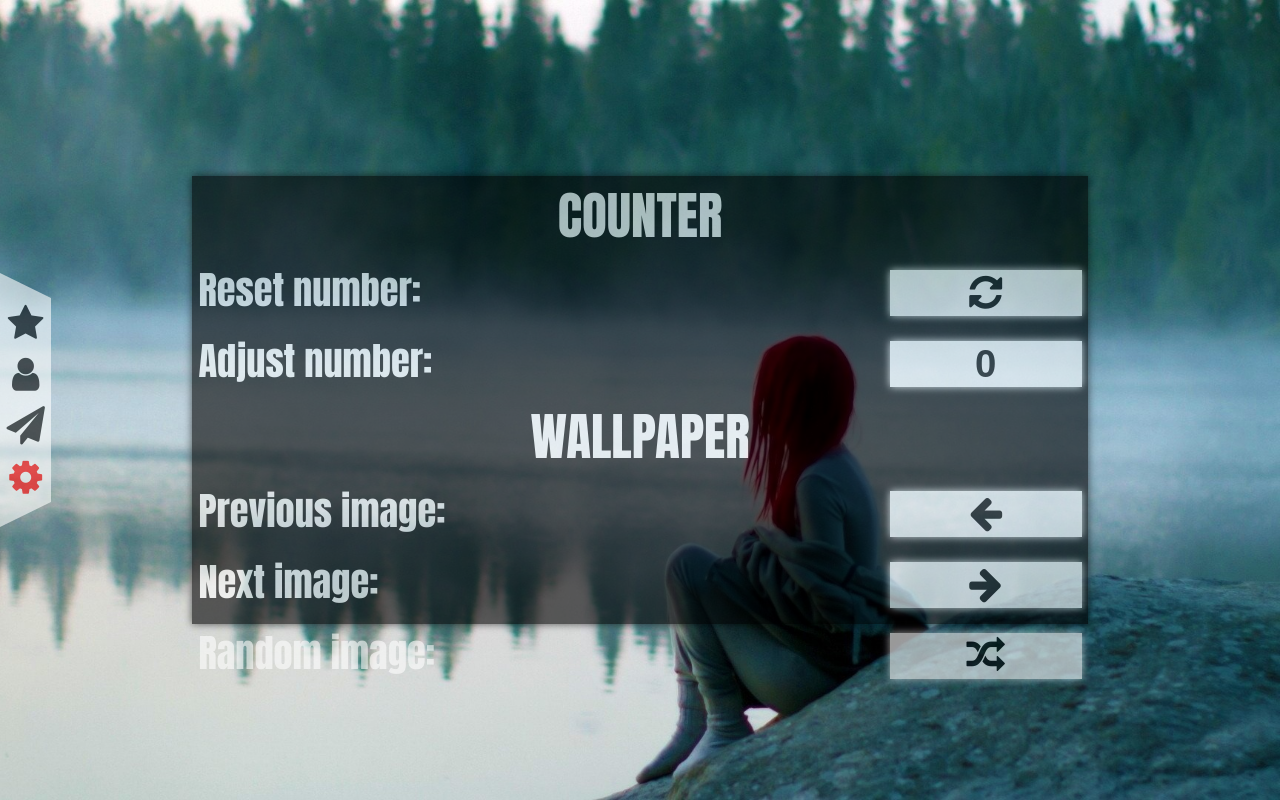
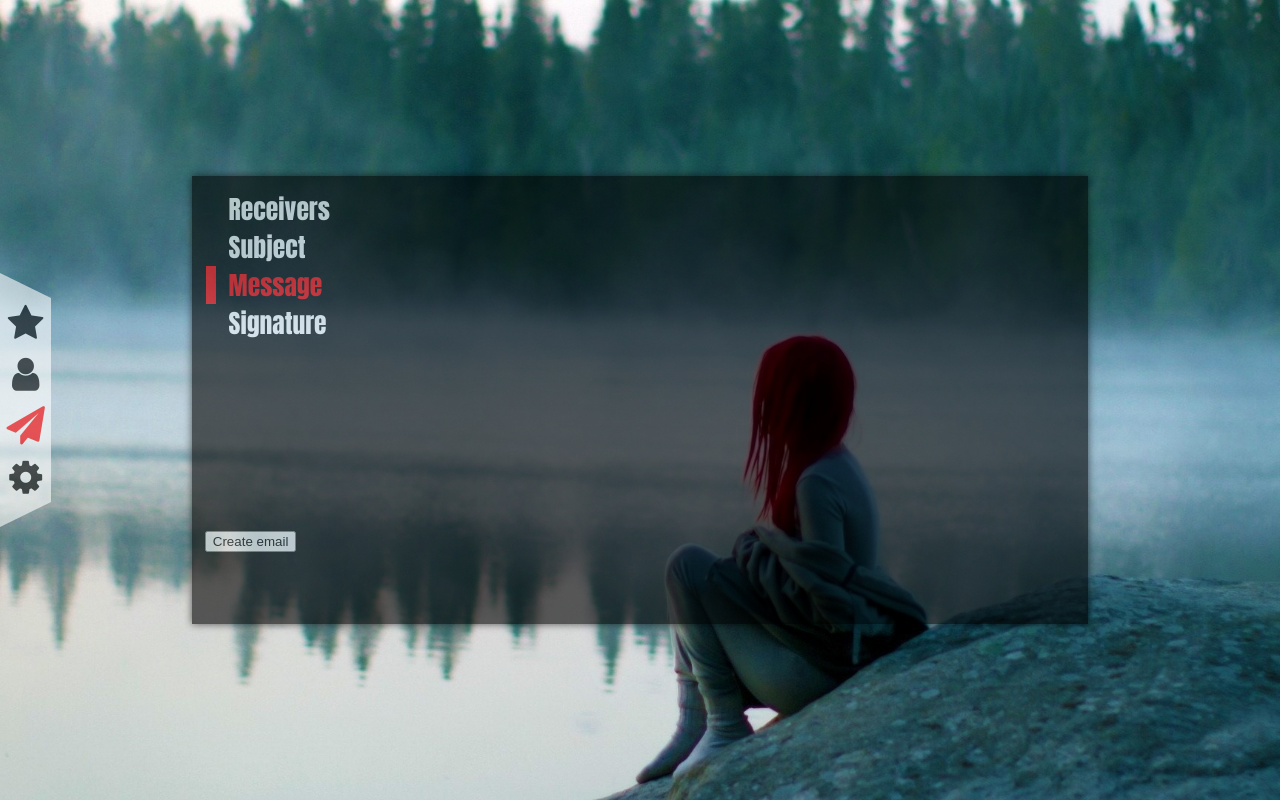
Before and after one commit to vrubliuk/statistics, a Vue app: page / in a window 1280 px wide. Built offline with nearby package versions, Linux system fonts and the light colour scheme.

Commit message:
Work on send component

```diff
--- a/src/App.vue
+++ b/src/App.vue
@@ -7,6 +7,7 @@
 </template>
 
 <script>
+import "font-awesome/css/font-awesome.min.css";
 import $ from "jquery";
 import { wallpapers } from "./wallpapers";
 import { mapGetters } from "vuex";
@@ -14,6 +15,8 @@ import { mapMutations } from "vuex";
 import Preloader from "./components/Preloader";
 import Navigation from "./components/Navigation";
 import Counter from "./components/Counter";
+import User from "./components/User";
+import Send from "./components/Send";
 import Preferences from "./components/Preferences";
 
 export default {
@@ -31,11 +34,12 @@ export default {
   methods: {
     ...mapMutations(["hidePreloader"])
   },
-
   components: {
     Preloader,
     Navigation,
     Counter,
+    User,
+    Send,
     Preferences
   },
   mounted() {
@@ -51,7 +55,6 @@ export default {
 </script>
 
 <style>
-@import url("../node_modules/animate.css/animate.min.css");
 body {
   margin: 0;
   padding: 0;
--- a/src/components/Counter.vue
+++ b/src/components/Counter.vue
@@ -9,7 +9,7 @@
 
 
 <script>
-import "font-awesome/css/font-awesome.min.css";
+import $ from "jquery";
 import "animate.css/animate.min.css";
 import { mapGetters } from "vuex";
 import { mapMutations } from "vuex";
@@ -20,12 +20,14 @@ export default {
       "counterMaximized",
       "animationType",
       "animationDuration",
-      "animationRunning"
+      "animationRunning",
+      "currentTab"
     ])
   },
   methods: {
     ...mapMutations([
       "increaseCounter",
+      "decreaseCounter",
       "runAnimation",
       "stopAnimation",
       "resizeCounter"
@@ -43,6 +45,17 @@ export default {
         }
       }
     }
+  },
+  mounted() {
+    $(document).keydown(key => {
+      if (this.currentTab === "counter") {
+        if (parseInt(key.which, 10) === 38) {
+          this.increaseCounter();
+        } else if (parseInt(key.which, 10) === 40) {
+          this.decreaseCounter();
+        }
+      }
+    });
   }
 };
 </script>
--- /dev/null
+++ b/src/components/Send.vue
@@ -0,0 +1,91 @@
+<template>
+  <div class="Send">
+    <table class="Send__table">
+      <tr class="Send__main">
+        <td class="Send__tabList">
+          <div class="Send__tab" :class="{'Send__tab-active': tab === currentTab}" v-for="tab in tabs" :key="tab">
+            <div>{{tab}}</div>
+          </div>
+
+        </td>
+        <td class="Send__content"></td>
+      </tr>
+      <tr class="Send__footer">
+        <button>Create email</button>
+      </tr>
+
+    </table>
+
+  </div>
+</template>
+
+
+<script>
+export default {
+  data() {
+    return {
+      currentTab: "Message",
+      tabs: ["Receivers", "Subject", "Message", "Signature"]
+    };
+  },
+  components: {}
+};
+</script>
+
+
+
+<style>
+.Send {
+  position: absolute;
+  margin: auto;
+  top: 0;
+  bottom: 0;
+  left: 0;
+  right: 0;
+  width: 70vw;
+  height: 35vw;
+  opacity: 0.6;
+  box-shadow: 0 0 8px 0 black;
+  background-color: black;
+  color: white;
+  padding: 1vw;
+}
+.Send__table {
+  width: 100%;
+  height: 100%;
+  border-collapse: collapse;
+}
+.Send__main {
+  height: 80%;
+}
+
+.Send__tabList {
+  width: 20%;
+  vertical-align: top;
+}
+
+.Send__tab {
+  border-left: 10px solid black;
+  border-right: 10px solid black;
+  color: white;
+}
+
+.Send__tab > div {
+  cursor: pointer;
+  padding: 0 1vw;
+  font-size: 2vw;
+}
+
+.Send__tab > div:hover {
+  background: white;
+  color: black;
+}
+
+.Send__tab-active {
+  border-left: 10px solid red;
+  color: red;
+}
+.Send__tab-active > div:hover {
+  color: red;
+}
+</style>
--- a/src/store/modules/counter.js
+++ b/src/store/modules/counter.js
@@ -26,7 +26,13 @@ const getters = {
 
 const mutations = {
   increaseCounter: state => {
-    state.counterValue++
+
+    if (state.counterValue < 999) state.counterValue++
+
+  },
+  decreaseCounter: state => {
+    if (state.counterValue > 0) state.counterValue--
+
   },
   resetCounter: state => {
     state.counterValue = 0
--- a/src/store/modules/tab.js
+++ b/src/store/modules/tab.js
@@ -1,5 +1,5 @@
 const state = {
-  tab: 'preferences',
+  tab: 'send',
   tabData: [{
       name: 'counter',
       icon: 'fa fa-star'
```
Also changed, not shown: src/components/User.vue (added).
